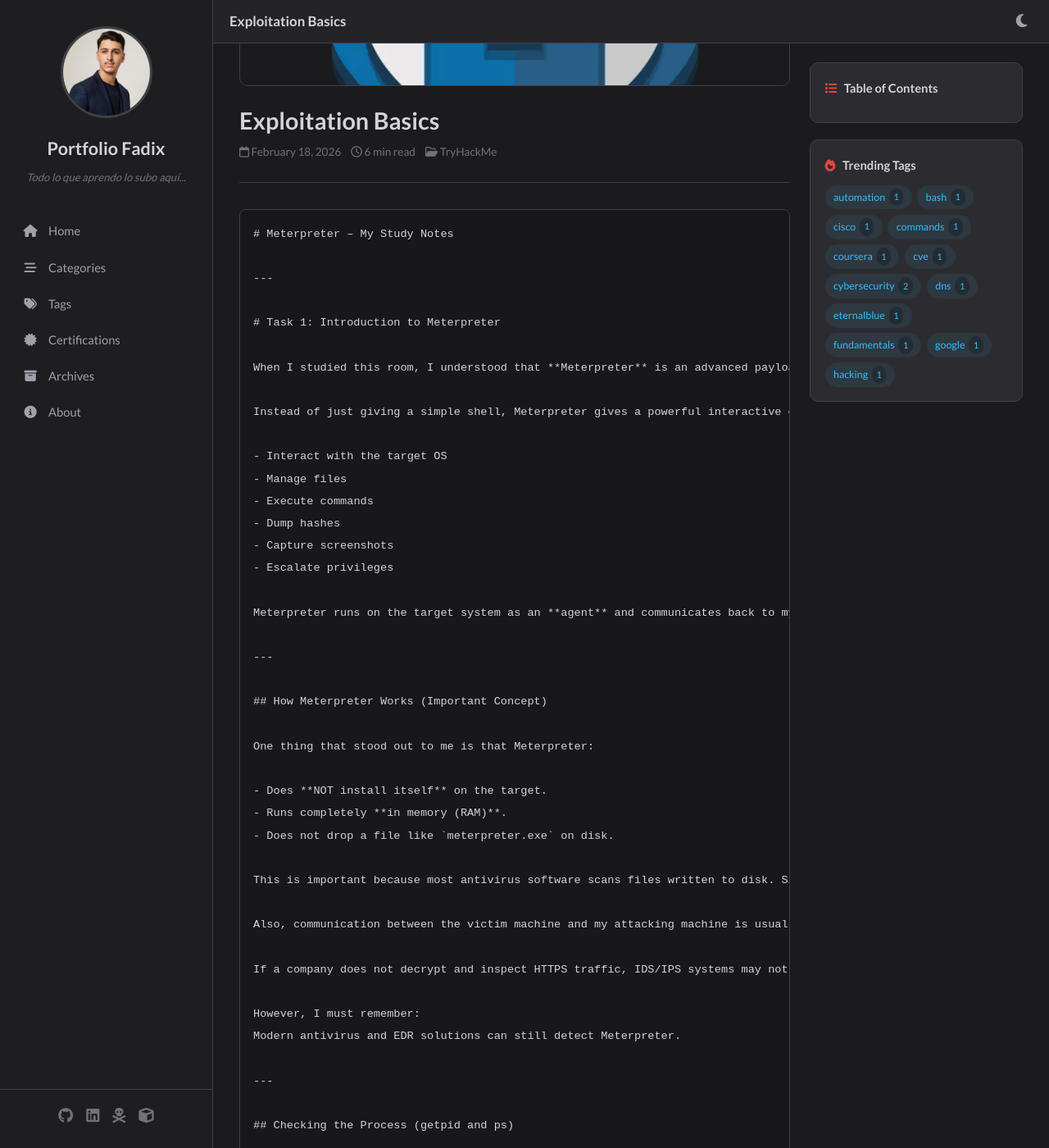
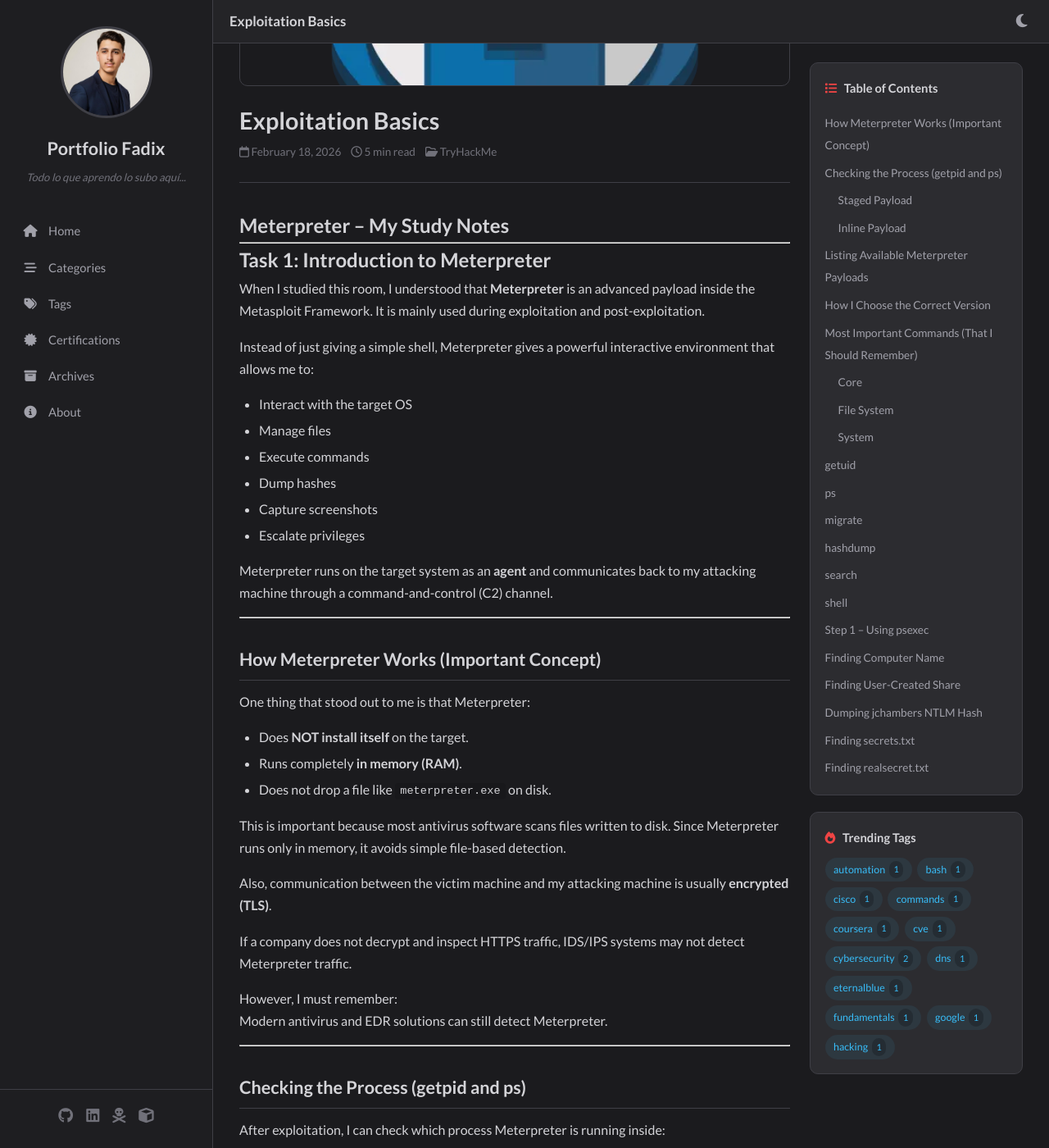
Before and after one commit to Fadi-AICH/Fadi-AICH.github.io, a Jekyll site: the page built from _posts/2026-02-18-exploitation-basics.md, in a window 1280 px wide and 1400 px high, scrolled down 212 px. Shown: the whole window at 82% size. Built offline with Jekyll 4.4.1, drawn with Linux system fonts in a browser that asks for light colours; some of the changed text lies outside the part shown.

Commit message:
Update Note “2026-02-18-exploitation-basics”

`````diff
--- a/_posts/2026-02-18-exploitation-basics.md
+++ b/_posts/2026-02-18-exploitation-basics.md
@@ -7,10 +7,9 @@ categories:
 subcategory: Cyber Security 101
 toc: true
 ---
-````markdown
 # Meterpreter – My Study Notes
 
----
+- - -
 
 # Task 1: Introduction to Meterpreter
 
@@ -18,24 +17,24 @@ When I studied this room, I understood that **Meterpreter** is an advanced paylo
 
 Instead of just giving a simple shell, Meterpreter gives a powerful interactive environment that allows me to:
 
-- Interact with the target OS
-- Manage files
-- Execute commands
-- Dump hashes
-- Capture screenshots
-- Escalate privileges
+* Interact with the target OS
+* Manage files
+* Execute commands
+* Dump hashes
+* Capture screenshots
+* Escalate privileges
 
 Meterpreter runs on the target system as an **agent** and communicates back to my attacking machine through a command-and-control (C2) channel.
 
----
+- - -
 
 ## How Meterpreter Works (Important Concept)
 
 One thing that stood out to me is that Meterpreter:
 
-- Does **NOT install itself** on the target.
-- Runs completely **in memory (RAM)**.
-- Does not drop a file like `meterpreter.exe` on disk.
+* Does **NOT install itself** on the target.
+* Runs completely **in memory (RAM)**.
+* Does not drop a file like `meterpreter.exe` on disk.
 
 This is important because most antivirus software scans files written to disk. Since Meterpreter runs only in memory, it avoids simple file-based detection.
 
@@ -43,10 +42,10 @@ Also, communication between the victim machine and my attacking machine is usual
 
 If a company does not decrypt and inspect HTTPS traffic, IDS/IPS systems may not detect Meterpreter traffic.
 
-However, I must remember:
+However, I must remember:\
 Modern antivirus and EDR solutions can still detect Meterpreter.
 
----
+- - -
 
 ## Checking the Process (getpid and ps)
 
@@ -66,21 +65,22 @@ meterpreter > ps
 
 I noticed that Meterpreter injects itself into legitimate processes (for example `spoolsv.exe`). So I will not see `meterpreter.exe` in the process list.
 
-Even checking loaded DLLs does not clearly reveal Meterpreter.
+Even checking loaded DLLs does not clearly reveal Meterpreter.\
 This shows how stealthy it is.
 
----
+- - -
 
 # Task 2: Meterpreter Flavors
 
 Payloads in Metasploit are divided into:
 
-- Inline (Single)
-- Staged
+* Inline (Single)
+* Staged
 
 ### Staged Payload
 
 Delivered in 2 steps:
+
 1. Small stager
 2. Downloads full payload
 
@@ -92,7 +92,7 @@ Delivered in one step (full payload at once).
 
 Meterpreter supports both staged and stageless versions.
 
----
+- - -
 
 ## Listing Available Meterpreter Payloads
 
@@ -104,16 +104,16 @@ msfvenom --list payloads | grep meterpreter
 
 Meterpreter exists for many platforms:
 
-- Windows
-- Linux
-- Android
-- macOS
-- PHP
-- Python
-- Java
-- iOS
+* Windows
+* Linux
+* Android
+* macOS
+* PHP
+* Python
+* Java
+* iOS
 
----
+- - -
 
 ## How I Choose the Correct Version
 
@@ -135,7 +135,7 @@ I can list other compatible payloads with:
 show payloads
 ```
 
----
+- - -
 
 # Task 3: Meterpreter Commands
 
@@ -149,54 +149,54 @@ Each version of Meterpreter has different commands.
 
 Commands are grouped into categories:
 
-- Core
-- File System
-- Networking
-- System
-- Privilege Escalation
-- Password database
-- Webcam / Audio
-- Timestomp
+* Core
+* File System
+* Networking
+* System
+* Privilege Escalation
+* Password database
+* Webcam / Audio
+* Timestomp
 
----
+- - -
 
 ## Most Important Commands (That I Should Remember)
 
 ### Core
 
-- `background` → Send session to background
-- `exit` → Close session
-- `help` → Show commands
-- `migrate` → Move to another process
-- `load` → Load extension
+* `background` → Send session to background
+* `exit` → Close session
+* `help` → Show commands
+* `migrate` → Move to another process
+* `load` → Load extension
 
----
+- - -
 
 ### File System
 
-- `cd`
-- `ls`
-- `pwd`
-- `cat`
-- `search`
-- `upload`
-- `download`
+* `cd`
+* `ls`
+* `pwd`
+* `cat`
+* `search`
+* `upload`
+* `download`
 
----
+- - -
 
 ### System
 
-- `getuid` → See which user I am
-- `getpid`
-- `ps`
-- `sysinfo`
-- `shell`
-- `hashdump`
-- `getsystem`
+* `getuid` → See which user I am
+* `getpid`
+* `ps`
+* `sysinfo`
+* `shell`
+* `hashdump`
+* `getsystem`
 
 Important: Not all commands will work in every environment.
 
----
+- - -
 
 # Task 4: Post-Exploitation with Meterpreter
 
@@ -204,12 +204,12 @@ This phase is very important.
 
 Main goals:
 
-- Gather more information
-- Find credentials
-- Escalate privileges
-- Move laterally
+* Gather more information
+* Find credentials
+* Escalate privileges
+* Move laterally
 
----
+- - -
 
 ## getuid
 
@@ -217,10 +217,10 @@ Main goals:
 meterpreter > getuid
 ```
 
-This tells me which user I am running as.
+This tells me which user I am running as.\
 If I see `NT AUTHORITY\SYSTEM`, that means I have high privileges.
 
----
+- - -
 
 ## ps
 
@@ -232,7 +232,7 @@ Lists processes and their PIDs.
 
 Very useful before using `migrate`.
 
----
+- - -
 
 ## migrate
 
@@ -243,14 +243,15 @@ meterpreter > migrate <PID>
 This moves my Meterpreter session into another process.
 
 Reasons to migrate:
-- More stable session
-- Hide inside trusted process
-- Capture keystrokes
 
-Important note:
+* More stable session
+* Hide inside trusted process
+* Capture keystrokes
+
+Important note:\
 If I migrate from SYSTEM to a lower privilege process, I may lose privileges.
 
----
+- - -
 
 ## hashdump
 
@@ -261,10 +262,11 @@ meterpreter > hashdump
 This dumps NTLM hashes from the SAM database.
 
 Hashes can be:
-- Cracked
-- Used in Pass-the-Hash attacks
 
----
+* Cracked
+* Used in Pass-the-Hash attacks
+
+- - -
 
 ## search
 
@@ -274,7 +276,7 @@ meterpreter > search -f secrets.txt
 
 Very useful for finding flags or sensitive files.
 
----
+- - -
 
 ## shell
 
@@ -286,7 +288,7 @@ Opens a normal Windows command shell.
 
 Press `CTRL + Z` to return to Meterpreter.
 
----
+- - -
 
 # Task 5: Post-Exploitation Challenge Notes
 
@@ -309,7 +311,7 @@ exploit
 
 After exploitation, I get a Meterpreter session.
 
----
+- - -
 
 ## Finding Computer Name
 
@@ -323,7 +325,7 @@ ACME-TEST
 Domain:
 FLASH
 
----
+- - -
 
 ## Finding User-Created Share
 
@@ -344,30 +346,33 @@ run
 User-created share:
 speedster
 
----
+- - -
 
 ## Dumping jchambers NTLM Hash
 
 Steps:
 
 1. Return to session:
+
 ```bash
 sessions -i 1
 ```
 
 2. Check processes:
+
 ```bash
 ps
 ```
 
 3. Find `lsass.exe` PID
+4. Migrate:
 
-4. Migrate:
 ```bash
 migrate 780
 ```
 
 5. Dump hashes:
+
 ```bash
 hashdump
 ```
@@ -378,7 +383,7 @@ NTLM hash:
 Cracked password:
 Trustno1
 
----
+- - -
 
 ## Finding secrets.txt
 
@@ -398,7 +403,7 @@ cat "c:\Program Files (x86)\Windows Multimedia Platform\secrets.txt"
 Twitter password:
 KDSvbsw3849!
 
----
+- - -
 
 ## Finding realsecret.txt
 
@@ -418,18 +423,17 @@ cat "c:\inetpub\wwwroot\realsecret.txt"
 Real secret:
 The Flash is the fastest man alive
 
----
+- - -
 
 # My Final Understanding
 
 Meterpreter is extremely powerful because:
 
-- It runs in memory
-- It uses encrypted communication
-- It provides built-in post-exploitation tools
-- It allows privilege escalation
-- It allows credential dumping
-- It supports extensions like kiwi
+* It runs in memory
+* It uses encrypted communication
+* It provides built-in post-exploitation tools
+* It allows privilege escalation
+* It allows credential dumping
+* It supports extensions like kiwi
 
 If I master Meterpreter, I can control almost every aspect of a compromised machine during a penetration test.
-````
`````
